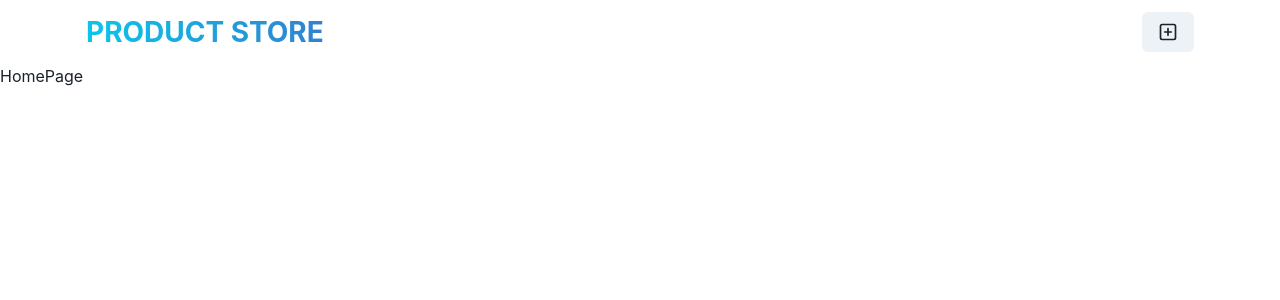
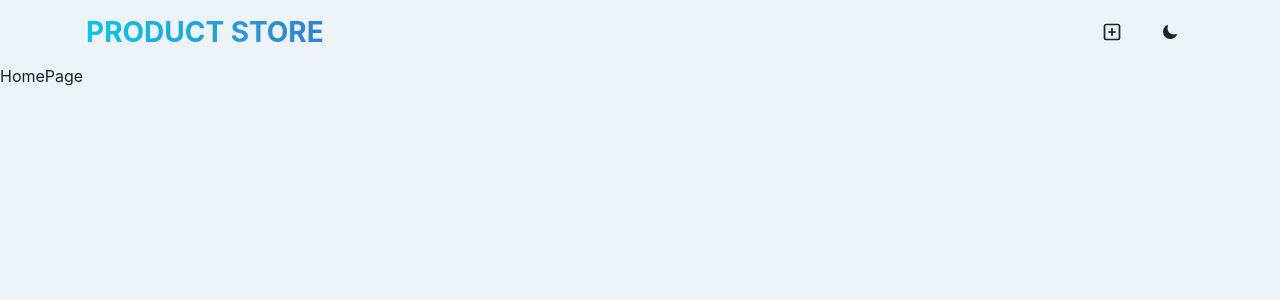
Before and after one commit to emonShimoul/MERN-Product-Store-UDPro1, a React app in the folder frontend/: page / in a window 1280 px wide. Shown: the top 300 px of the page. Built offline with nearby package versions, Linux system fonts and the light colour scheme; the HTML template or start-up script is replaced by a standard one.

Commit message:
completed the navbar and set a toggle button for light and dark mode

```diff
--- a/frontend/src/App.jsx
+++ b/frontend/src/App.jsx
@@ -1,4 +1,4 @@
-import { Box } from "@chakra-ui/react"
+import { Box, useColorModeValue } from "@chakra-ui/react"
 import { Route, Routes } from "react-router-dom"
 import HomePage from "./pages/HomePage"
 import CreatePage from "./pages/CreatePage"
@@ -8,7 +8,7 @@
 function App() {
 
   return (
-    <Box minH={"100vh"}>
+    <Box minH={"100vh"} bg={useColorModeValue("gray.100", "gray.900")}>
       <Navbar/>
       <Routes>
         <Route path="/" element={<HomePage/>}></Route>
--- a/frontend/src/components/Navbar.jsx
+++ b/frontend/src/components/Navbar.jsx
@@ -1,8 +1,11 @@
-import { Button, Container, Flex, HStack, Text } from '@chakra-ui/react'
+import { Button, Container, Flex, HStack, Text, useColorMode } from '@chakra-ui/react'
 import { Link } from 'react-router-dom'
 import { PlusSquareIcon } from "@chakra-ui/icons";
+import { IoMoon } from "react-icons/io5";
+import { LuSun } from "react-icons/lu";
 
 const Navbar = () => {
+    const {colorMode, toggleColorMode} = useColorMode();
   return (
     <Container maxW={"1140px"} px={4}>
         <Flex
@@ -31,7 +34,9 @@
                     <PlusSquareIcon fontSize={20}/>
                 </Button>
                 </Link>
-
+                <Button onClick={toggleColorMode}>
+                    {colorMode === "light" ? <IoMoon/> : <LuSun size="20"/>}
+                </Button>
             </HStack>
         </Flex>
     </Container>
```
